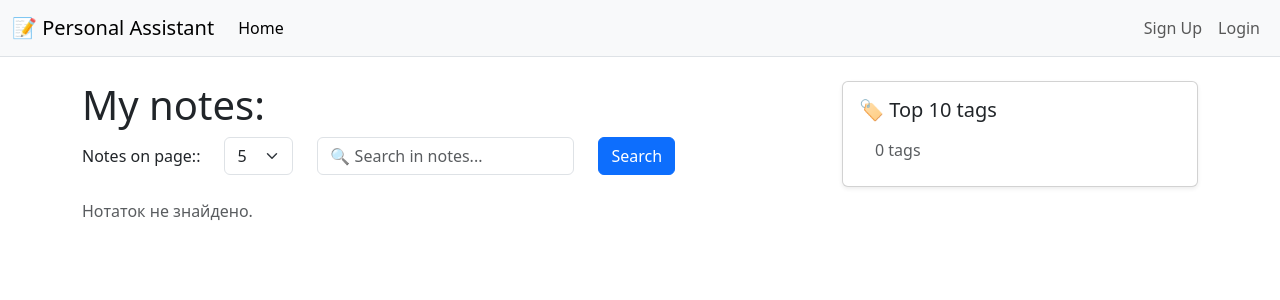
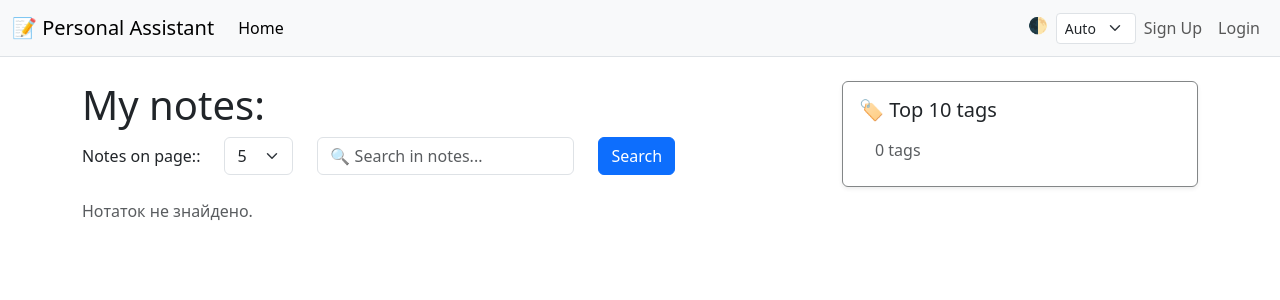
Before and after one commit to ViktorChayun/goit-final-project, a Django app: page / in a window 1280 px wide. Shown: the top 300 px of the page. Run offline with Django 5.2, Linux system fonts and the light colour scheme; data that the repository does not hold is empty.

Commit message:
UI adjustments

```diff
--- a/basic_project/note_app/static/note_app/style.css
+++ b/basic_project/note_app/static/note_app/style.css
@@ -13,3 +13,21 @@ mark {
     padding: 0 2px;
     border-radius: 3px;
 }
+
+.card {
+  box-shadow: 0 2px 6px rgba(0,0,0,0.08);
+  border: 1px solid #838687;
+}
+
+
+.page-link {
+  transition: all 0.2s ease-in-out;
+  border-radius: 6px;
+}
+
+.page-link:hover {
+  background-color: var(--bs-primary);
+  color: #fff;
+  border-color: var(--bs-primary);
+  box-shadow: 0 0 5px rgba(13, 110, 253, 0.5);
+}
--- a/basic_project/note_app/templates/note_app/base.html
+++ b/basic_project/note_app/templates/note_app/base.html
@@ -20,6 +20,28 @@
             window.matchMedia('(prefers-color-scheme: dark)').addEventListener('change', e => setTheme(e.matches ? 'dark' : 'light'));
         })();
     </script>
+
+
+    <script>
+  function applyTheme(theme) {
+    if (theme === "auto") {
+      document.documentElement.removeAttribute("data-bs-theme");
+    } else {
+      document.documentElement.setAttribute("data-bs-theme", theme);
+    }
+  }
+
+  function changeTheme(theme) {
+    localStorage.setItem("theme", theme);
+    applyTheme(theme);
+  }
+
+  document.addEventListener("DOMContentLoaded", function () {
+    const savedTheme = localStorage.getItem("theme") || "auto";
+    document.getElementById("theme-select").value = savedTheme;
+    applyTheme(savedTheme);
+  });
+</script>
 </head>
 <body>
     <!-- навігація -->
--- a/basic_project/note_app/templates/note_app/partials/note_section.html
+++ b/basic_project/note_app/templates/note_app/partials/note_section.html
@@ -55,7 +55,7 @@
                     {% if user.is_authenticated %}
                     <div class="mt-3 d-flex gap-2">
                         <!-- <a class="btn btn-sm btn-outline-primary" href="">📄 Detail</a> -->
-                        <a class="btn btn-sm btn-outline-warning" href="{% url 'note_app:note-edit' note.id %}">✏️ Edit</a>
+                        <a class="btn btn-sm btn-outline-primary" href="{% url 'note_app:note-edit' note.id %}">✏️ Edit</a>
                         <a class="btn btn-sm btn-outline-danger" href="{% url 'note_app:note-delete' note.id %}">🗑️ Delete</a>
                     </div>
                     {% endif %}
--- a/basic_project/note_app/templates/note_app/partials/top_navigation.html
+++ b/basic_project/note_app/templates/note_app/partials/top_navigation.html
@@ -33,6 +33,19 @@
         {% endif %}
       </ul>
 
+      <!-- Theme switcher -->
+      <form class="d-flex align-items-right ms-3">
+        <label for="theme-select" class="form-label me-2 mb-0">🌓</label>
+        <select class="form-select form-select-sm" id="theme-select" onchange="changeTheme(this.value)">
+          <option value="auto">Auto</option>
+          <option value="light">Light</option>
+          <option value="dark">Dark</option>
+        </select>
+      </form>
+
+  </div>
+</form>
+
       <!-- Права частина меню (user info/login/logout) -->
       <ul class="navbar-nav ms-auto mb-2 mb-lg-0">
         {% if user.is_authenticated %}
```
